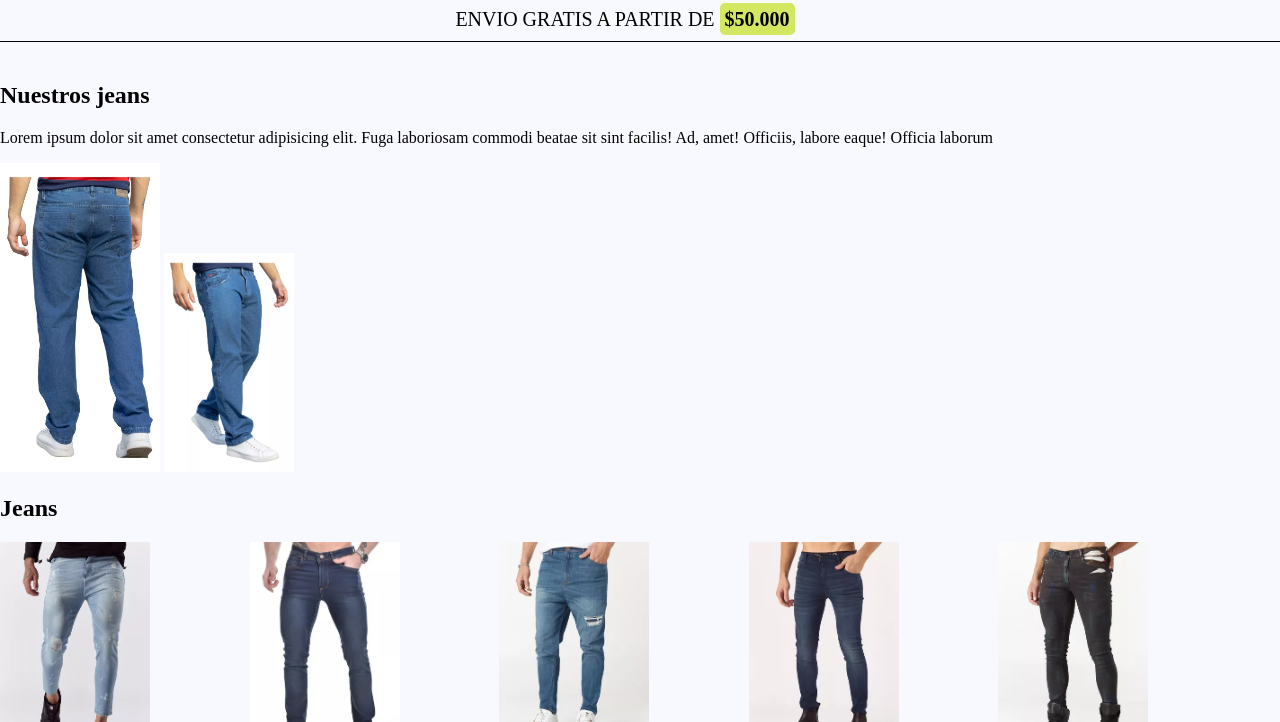
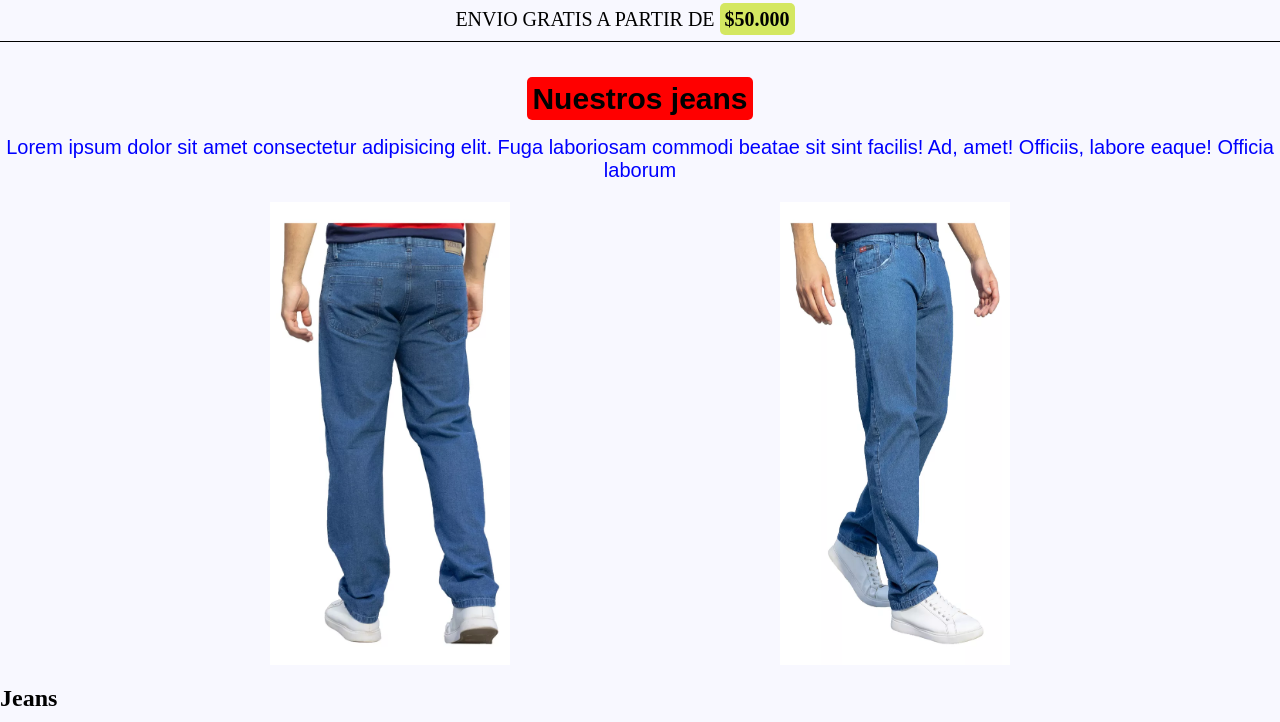
Before and after one commit to MauroLanderreche/mauro-landa, a plain HTML site: page jeans.html in a window 1280 px wide. Shown: the part 78-800 px from the top of the page. Drawn offline with Linux system fonts and the light colour scheme.

Commit message:
terminamos la section 1 de jeans

```diff
--- a/css/style.css
+++ b/css/style.css
@@ -323,6 +323,7 @@ footer {
 
 
 
+
 /* CAMPERAS */
 
 
@@ -371,6 +372,16 @@ footer {
     left: 40px;
 }
 
+
+
+
+
+
+
+
+
+
+
 /* Sección 2 */
 .grid-container-a {
     display: grid;
@@ -417,11 +428,7 @@ footer {
     text-align: center;
 }
 
-.grid-item6 {
 
-    grid-row: 1/3;
-    text-align: center;
-}
 
 .imgcampera-1 {
     justify-content: center;
@@ -456,6 +463,11 @@ border: none;
 }
 
 
+
+
+
+
+
 /*Boostrap*/
 .text-danger{
     color: orange !important;
@@ -466,3 +478,41 @@ border: none;
 .c-img{
     height: 800px;
 }
+
+/*Aplicamos CSS a Jeans*/
+.jeans{
+
+
+font-family: Arial, Helvetica, sans-serif;
+font-size: 30px;
+font-weight: 700;
+background-color: red;
+border-radius: 5px;
+padding: 5px;
+
+
+}
+.h1{
+    text-align: center;
+}
+
+.parrafo{
+    font-size: 20px;
+    font-family: Arial, Helvetica, sans-serif;
+    text-align: center;
+    color: blue;
+}
+.jean-principal{
+text-align: center;
+display: flex;
+justify-content: center;
+justify-content: space-evenly;
+
+ }
+.jean-1{
+    width: 240px;
+
+}
+.jean-2{
+    width: 230px;
+}
--- a/jeans.html
+++ b/jeans.html
@@ -47,17 +47,21 @@
     <main>
         <!--seccion 1-->
         <section>
-            <h1>Nuestros jeans</h1>
-            <p>Lorem ipsum dolor sit amet consectetur adipisicing elit. Fuga laboriosam commodi beatae sit sint facilis!
+            <h1 class="h1"> <span class="jeans">Nuestros jeans</span></h1>
+            <p class="parrafo">Lorem ipsum dolor sit amet consectetur adipisicing elit. Fuga laboriosam commodi beatae sit sint facilis!
                 Ad,
                 amet! Officiis, labore eaque! Officia laborum</p>
-            <img src="../IMG/jean.webp" alt="jean" width="160px">
-            <img src="../IMG/jeann.webp" alt="jean" width="130px">
+                <div class="jean-principal">
+
+                    <img src="../IMG/jean.webp" alt="jean"  class="jean-1">
+                    <img src="../IMG/jeann.webp" alt="jean"  class="jean-2">
+                </div>
+
         </section>
         <!--seccion 2-->
         <section>
             <h2>Jeans</h2>
-            <img src="../IMG/jean 1.webp" alt="jeans" width="150px">
+            <img src ="../IMG/jean 1.webp" alt="jeans" width="150px">
 
             <input type="submit" value="Ver producto">
 
```
Also changed, not shown: bootstrap.html/bootstrap.html (+3 -1 lines).
